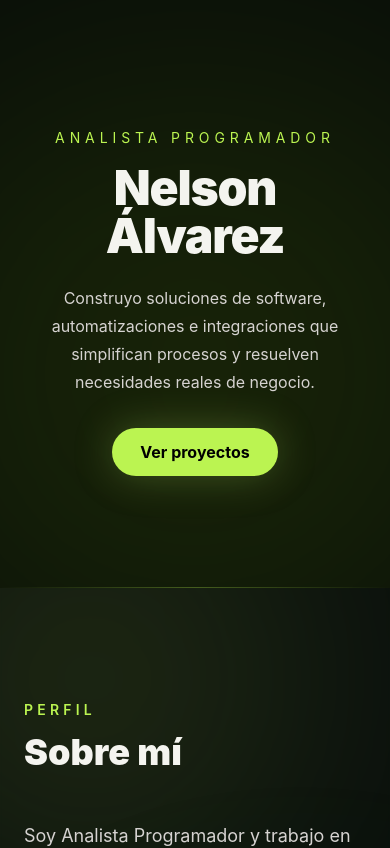
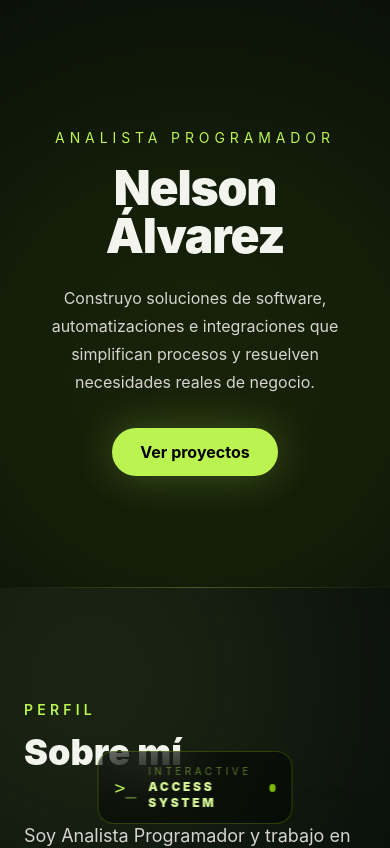
Before and after one commit to NelsonFau/NelsonFau.github.io, a React (Vite) app: page / in a window 390 px wide. Shown: the top 848 px of the page. Built offline with nearby package versions, Linux system fonts and the light colour scheme.

Commit message:
Modificamos el systemacces

```diff
--- a/src/App.jsx
+++ b/src/App.jsx
@@ -95,9 +95,7 @@ export default function App() {
   </a>
 </div>
 
-<div className="absolute bottom-10 left-10 hidden md:flex">
   <SystemAccess />
-          </div>
 
         </div>
       </section>
--- a/src/systemacces.jsx
+++ b/src/systemacces.jsx
@@ -257,19 +257,20 @@ const [startMenuOpen, setStartMenuOpen] = useState(false);
   <motion.div
     initial={{ opacity: 0, x: -30 }}
     animate={{ opacity: 1, x: 0 }}
-    className="fixed bottom-8 left-8 z-50 hidden md:block"
+                  className="fixed bottom-5 left-1/2 z-50 -translate-x-1/2 md:bottom-8 md:left-8 md:translate-x-0"
               >
    <button
   onClick={startSystem}
   className="
-        group relative flex items-center gap-4
+    group relative flex items-center gap-3
     rounded-2xl border border-lime-400/25
-        bg-black/35 px-5 py-4
+    bg-black/45 px-4 py-3
     backdrop-blur-xl
     transition-all duration-500
     hover:border-lime-300/70
     hover:bg-lime-400/10
     hover:shadow-[0_0_35px_rgba(163,230,53,0.22)]
+    md:gap-4 md:px-5 md:py-4
   "
 >
       <div className="absolute inset-0 rounded-2xl bg-lime-400/5 opacity-0 blur-xl transition duration-500 group-hover:opacity-100" />
```
Lines whose indentation alone changed are shown as unchanged.
